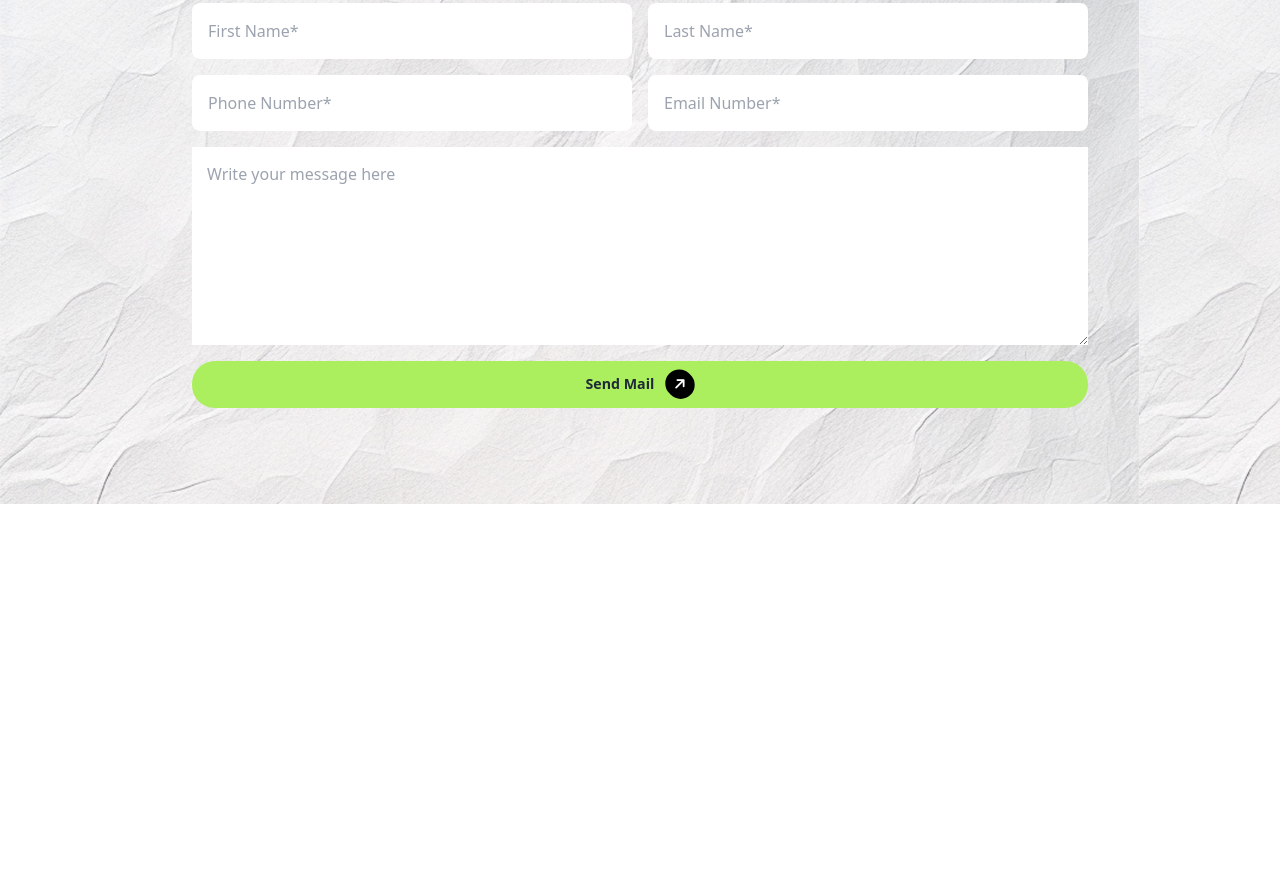
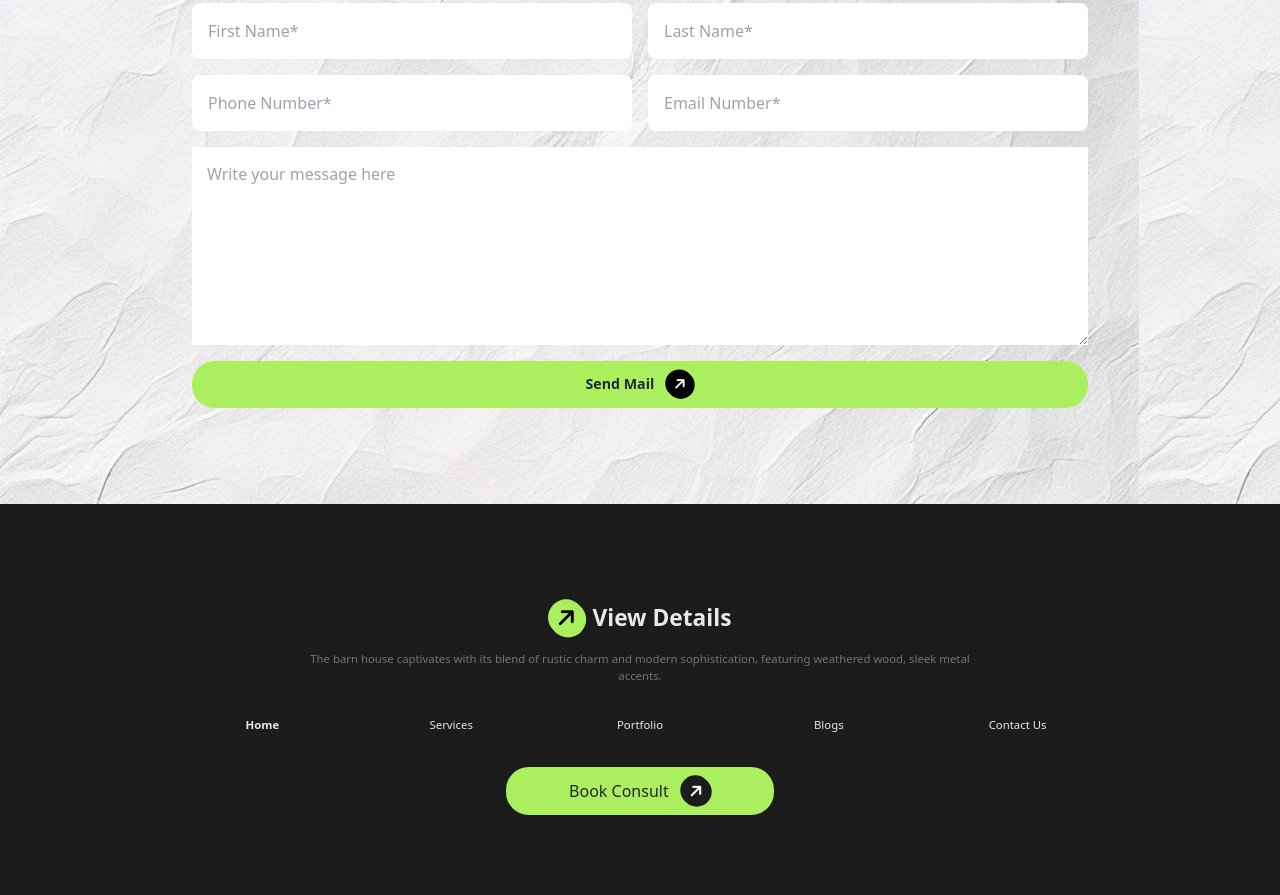
Before and after one commit to Arnisha233/assignment-three, a plain HTML site: page index.html in a window 1280 px wide. Shown: the part 3208-4103 px from the top of the page. Before the commit the page ends 3712 px from the top, so only its background shows below. Drawn offline with nearby package versions, Linux system fonts and the light colour scheme.

Commit message:
added footer section

```diff
--- a/index.html
+++ b/index.html
@@ -14,12 +14,19 @@
     <link href="https://fonts.googleapis.com/css2?family=Manrope:wght@200..800&display=swap" rel="stylesheet">
     <!-- font awesome -->
     <script src="https://kit.fontawesome.com/e7cc2c11e6.js" crossorigin="anonymous"></script>
+    <style>
+        * {
+            margin: 0;
+            padding: 0;
+            box-sizing: border-box;
+        }
+    </style>
 </head>
 
 <body>
     <header>
         <!-- navbar section start -->
-        <nav class="container mx-auto mt-8">
+        <nav class="container mt-6 lg:mt-8 mx-auto">
             <div class="navbar bg-base-100 flex justify-between gap-[2.438rem]">
                 <div class="navbar-start w-full lg:w-[20%]">
                     <div class="dropdown order-1 lg:hidden w-1/2 flex justify-end">
@@ -305,7 +312,42 @@
         </section>
         <!-- project section end -->
     </main>
-    <footer></footer>
+    <footer>
+        <!-- footer section start -->
+        <section class=" bg-[#1C1C1C]  py-12 lg:pt-20">
+            <div class="lg:w-[70%] mx-auto">
+                <div class="mt-[0.976rem] text-center">
+                    <a class="text-[1.42rem] font-extrabold text-[#E9E9E9] w-[90%] text-center"><i
+                            class="fa-solid fa-arrow-right p-2 bg-[#ABEF5F] text-[#000] rounded-3xl -rotate-45 mr-2"></i>View
+                        Details</a>
+                    <p class="text-[0.71rem] font-medium text-[#737373] lg:w-[75%] mx-auto mt-3 mb-[mt-[2.13rerem]">
+                        The barn house
+                        captivates
+                        with its
+                        blend of
+                        rustic charm and
+                        modern sophistication, featuring
+                        weathered wood, sleek metal accents.</p>
+                </div>
+                <div class="my-8">
+                    <ul
+                        class="grid grid-cols-1 items-center text-center gap-6 lg:gap-12 lg:grid-cols-5 sw-[90%] mx-auto lg:w-full">
+                        <li class="text-[#E9E9E9] text-[0.71rem] font-extrabold"><a href="">Home</a></li>
+                        <li class="text-[0.71rem] text-[#E9E9E9] font-normal"><a href="">Services</a></li>
+                        <li class="text-[0.71rem] text-[#E9E9E9] font-normal"><a href="">Portfolio</a></li>
+                        <li class="text-[0.71rem] text-[#E9E9E9] font-normal"><a href="">Blogs</a></li>
+                        <li class="text-[0.71rem] text-[#E9E9E9] font-normal"><a href="">Contact Us</a></li>
+                    </ul>
+                    <div
+                        class="lg:w-[30%] mt-[2.13rem] mx-auto w-[90%] bg-[#ABEF5F] px-4 py-2 rounded-[1.42rem] text-center">
+                        <a class="w-full">Book Consult <i
+                                class="fa-solid fa-arrow-right p-2 bg-[#1C1C1C] text-[#fff] rounded-3xl -rotate-45 ml-2"></i></a>
+                    </div>
+                </div>
+            </div>
+        </section>
+        <!-- footer section end -->
+    </footer>
 </body>
 
 </html>
```
